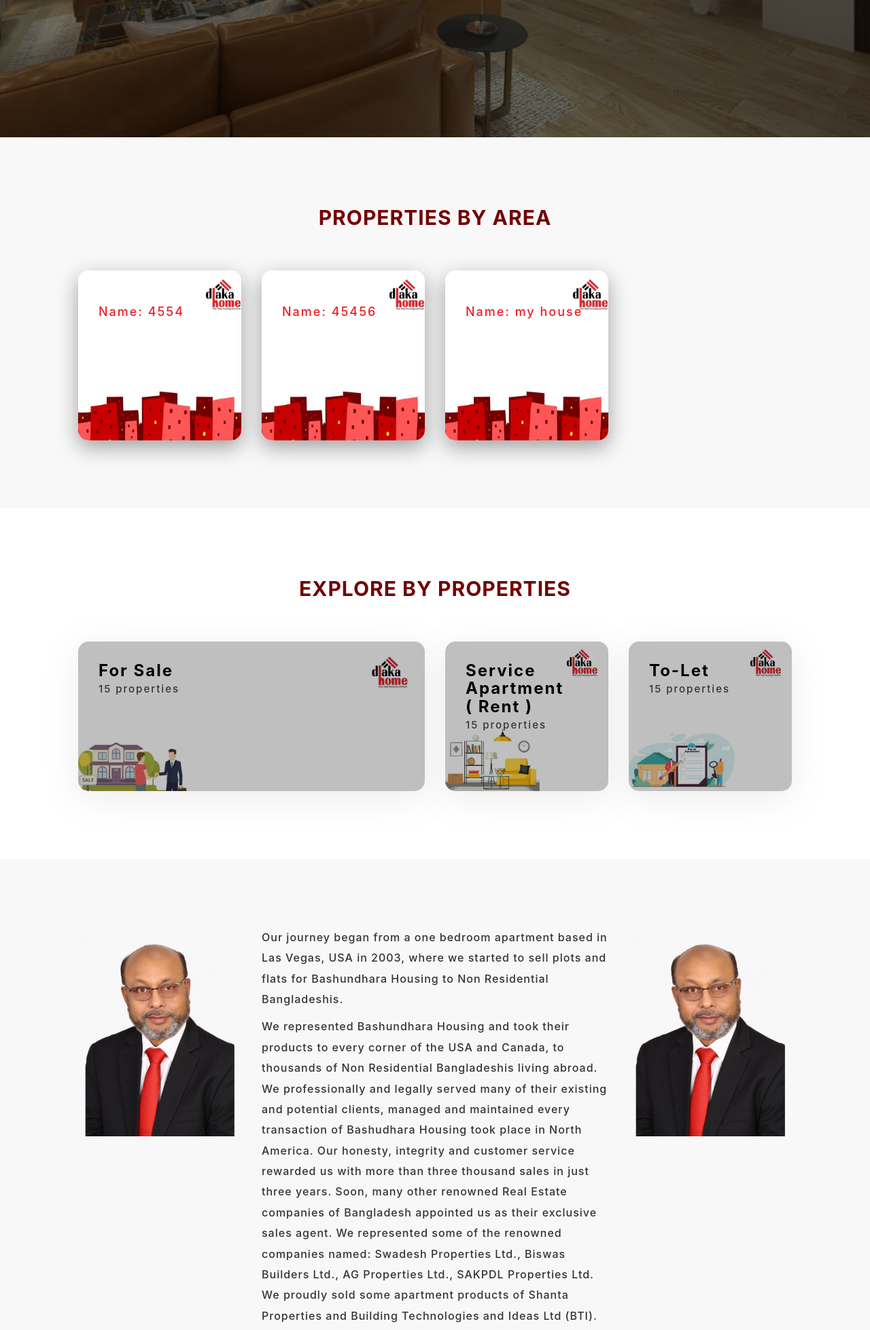
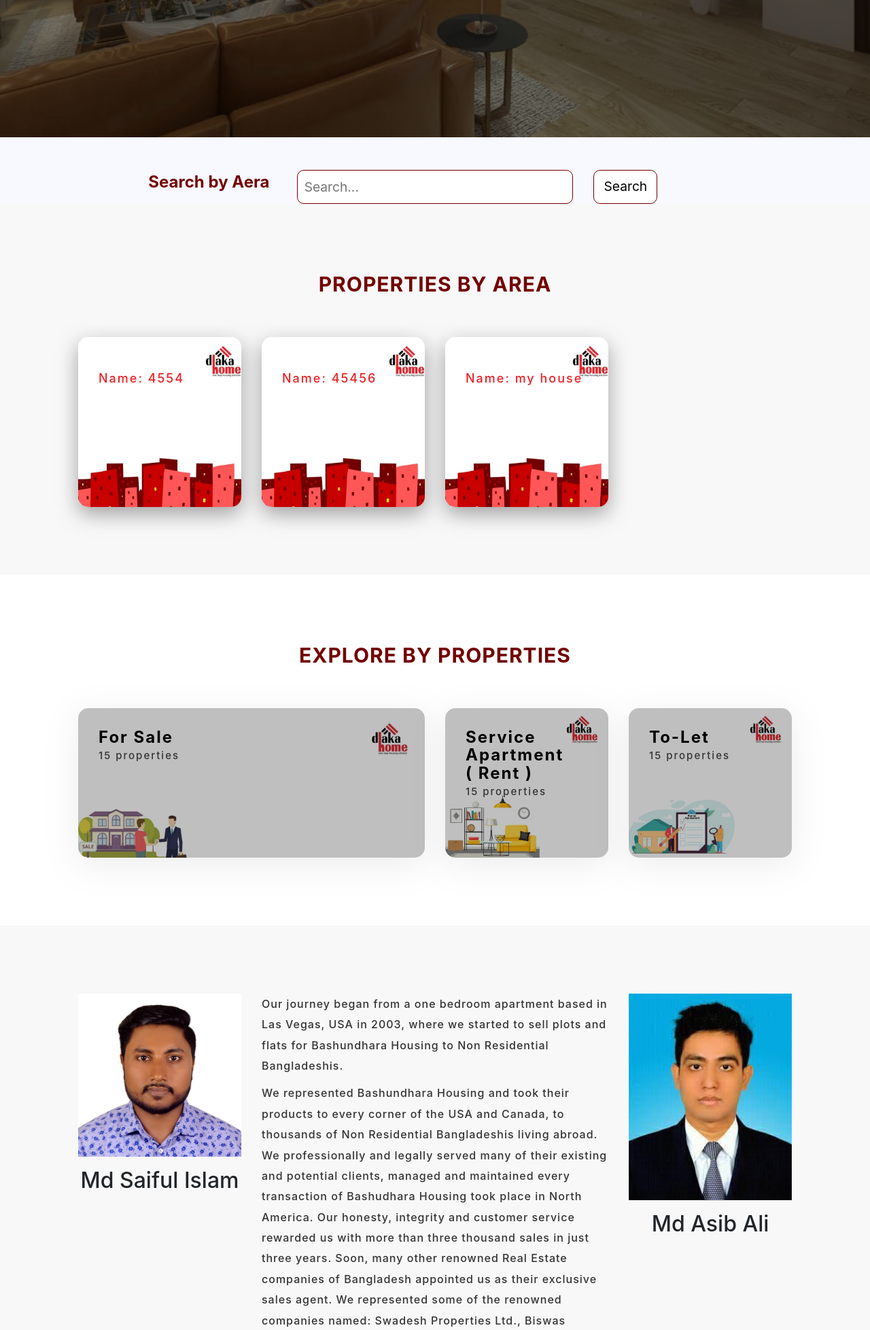
Before and after one commit to safiul0073/row-php-house_rent, a PHP site: page /frontend/ in a window 1280 px wide. Shown: the part 705-2662 px from the top of the page at 68% size. Run offline with PHP 8.4, Linux system fonts and the light colour scheme; data comes from the database, SQL or seed files in the repository; data that the repository does not hold is empty.

Commit message:
some changes also search bar added

```diff
--- a/frontend/index.php
+++ b/frontend/index.php
@@ -12,6 +12,37 @@
     <link rel="stylesheet" type="text/css" href="style.css">
     <link href="../assets/css/frontend.css" rel="stylesheet">
     <title>Property Seller</title>
+    <style>
+        .search-label {
+            color: #730000;
+            font-size: 24px;
+            font-weight: bold;
+        }
+
+        #search-box {
+            border-radius: 10px;
+            height: 50px;
+            padding: 6px 4px 5px 10px;
+            outline: none;
+            border: 1px solid #730000;
+            width: 100%;
+        }
+
+        .search-button {
+            width: 50%;
+            color: #000;
+            padding: 5px;
+            height: 50px;
+            background: #fff;
+            border: 1px solid #730000;
+            border-radius: 10px;
+
+        }
+        .search-button:hover {
+            color: #fff;
+            background: #730000;
+        }
+    </style>
 </head>
 
 <body>
@@ -114,10 +145,31 @@
     <!-- Optional JavaScript; choose one of the two! -->
 
     <?php
-    $houses = "SELECT h.*,c.name as cname FROM houses h inner join categories c on c.id = h.category_id where h.is_selled = 0 order by id asc";
+    $search = isset($_GET['search']) ? $_GET['search'] : null;
+    $houses = [];
+    if ($search) {
+        $houses = "SELECT h.*,c.name as cname FROM houses h inner join categories c on c.id = h.category_id where h.is_selled = 0 and address like '$search' order by id asc";
+    }else {
+        $houses = "SELECT h.*,c.name as cname FROM houses h inner join categories c on c.id = h.category_id where h.is_selled = 0 order by id asc";
+    }
+
     $results = $db->query($houses);
     ?>
-
+    <div class="row mt-5">
+        <div class="col-md-8 mx-auto">
+            <form style="" method="get" action="index.php" class="row">
+                <div class="col-md-3">
+                    <label class="search-label" for="search">Search by Aera</label>
+                </div>
+                <div class="col-md-6">
+                    <input type="text" name="search" id="search-box" placeholder="Search..." autocomplete="off">
+                </div>
+                <div class="col-md-3">
+                <button type="submit" class="search-button">Search</button>
+                </div>
+            </form>
+        </div>
+    </div>
     <div class="rh-section">
         <div class="container">
             <h4 class="rh-sub-title">Properties by Area</h4>
@@ -174,7 +226,8 @@
         <div class="container-fluid">
             <div class="row">
                 <div class="col-sm-3">
-                    <img class="img-fluid w-full" src="../assets/images/BH-Trans-pkokm55gbbpx6afuyopf69jknkt3hhlqx8rabrmtck.png" alt="">
+                    <img class="img-fluid w-full" src="../assets/images/saiful.jpg" alt="">
+                    <h2 class="text-center pt-3">Md Saiful Islam</h2>
                 </div>
                 <div class="col-sm-6">
                     <div class="rh-paragraph-wrapper">
@@ -184,7 +237,8 @@
                     </div>
                 </div>
                 <div class="col-sm-3">
-                    <img class="img-fluid w-full" src="../assets/images/BH-Trans-pkokm55gbbpx6afuyopf69jknkt3hhlqx8rabrmtck.png" alt="">
+                    <img class="img-fluid w-full" height="300" width="300" src="../assets/images/asib.jpg" alt="">
+                    <h2 class="text-center pt-3">Md Asib Ali</h2>
                 </div>
             </div>
         </div>
--- a/frontend/style.css
+++ b/frontend/style.css
@@ -18,16 +18,6 @@ body {
     border-bottom: none;
     border-radius: 10px 10px 0px 0px;
     padding: 20px;
-}
-
-form,
-.content {
-    width: 50%;
-    margin: 0px auto;
-    padding: 20px;
-    border: 1px solid #B0C4DE;
-    background: white;
-    border-radius: 0px 0px 10px 10px;
 }
 
 .input-group {
--- a/houses.php
+++ b/houses.php
@@ -114,6 +114,8 @@ if (isset($_GET["house_id"])){
 									<td class="">
 										<p>House #: <b><?php echo $row['house_no'] ?></b></p>
 										<p><small>House Type: <b><?php echo $row['cname'] ?></b></small></p>
+										<p><small>Flat: <b><?php echo $row['flat'] ?></b></small></p>
+										<p><small>Unit: <b><?php echo $row['unit'] ?></b></small></p>
 										<p><small>Description: <b><?php echo $row['description'] ?></b></small></p>
 										<p><small>Price: <b><?php echo number_format($row['price'],2) ?></b></small></p>
 									</td>
```
Also changed, not shown: assets/css/frontend.css (+21 -4 lines), assets/css/style.css (+141 -43 lines), frontend/dashboard.php (+6 -3 lines), tenants.php (+16 -20 lines), assets/images/BH-Trans-pkokm55gbbpx6afuyopf69jknkt3hhlqx8rabrmtck.png (deleted), assets/images/asib.jpg (added), assets/images/saiful.jpg (added).
